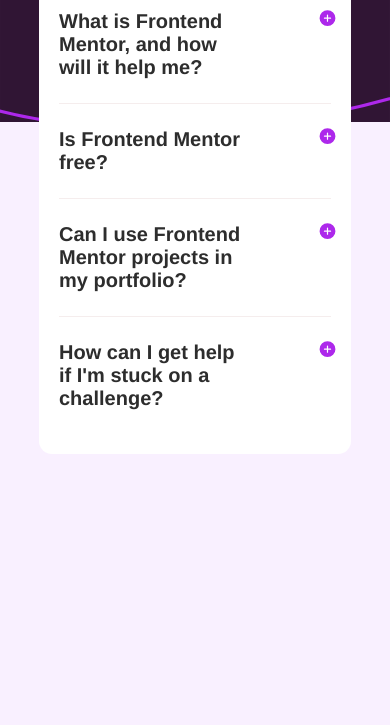
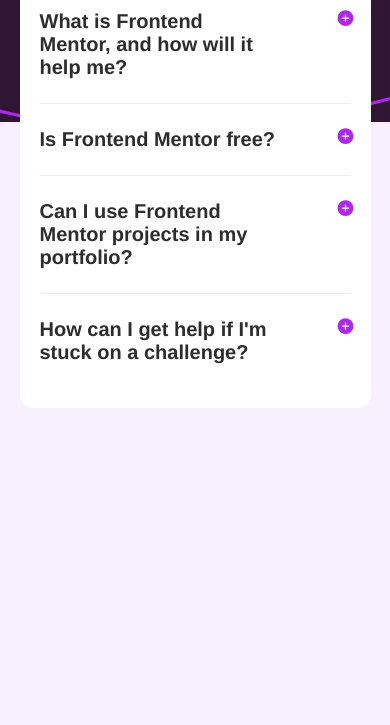
Before and after one commit to OkechukwuMiracle/Pjt6, a plain HTML site: page index.html in a window 390 px wide. Shown: the part 119-844 px from the top of the page. Drawn offline with Linux system fonts and the light colour scheme.

Commit message:
commited messages

```diff
--- a/styles.css
+++ b/styles.css
@@ -8,7 +8,7 @@
 
 body {
     background:  hsl(275, 100%, 97%)50%;
-    width: 100%;
+    /* width: 100%; */
 }
 
 .first {
@@ -23,7 +23,7 @@ body {
     margin: 12% 35%;
     position: absolute;
     border-radius: 13px;
-    width: 30%;
+    /* width: 30%; */
 }
 
 img {
@@ -124,14 +124,14 @@ p {
     }
     summary {
         top: 0;
-        padding-right: 30px;
+        padding-right: 50px;
     }
 }
 
 @media screen and (max-width: 640px) {
     .parent {
-        width: 80%;
-        margin: 12% 10%;
+        width: 90%;
+        margin: 12% 5%;
     }
     .first {
         display: none;
@@ -145,6 +145,6 @@ p {
     }
     summary {
         top: 0;
-        padding-right: 85px;
+        padding-right: 75px;
     }
 }
```
